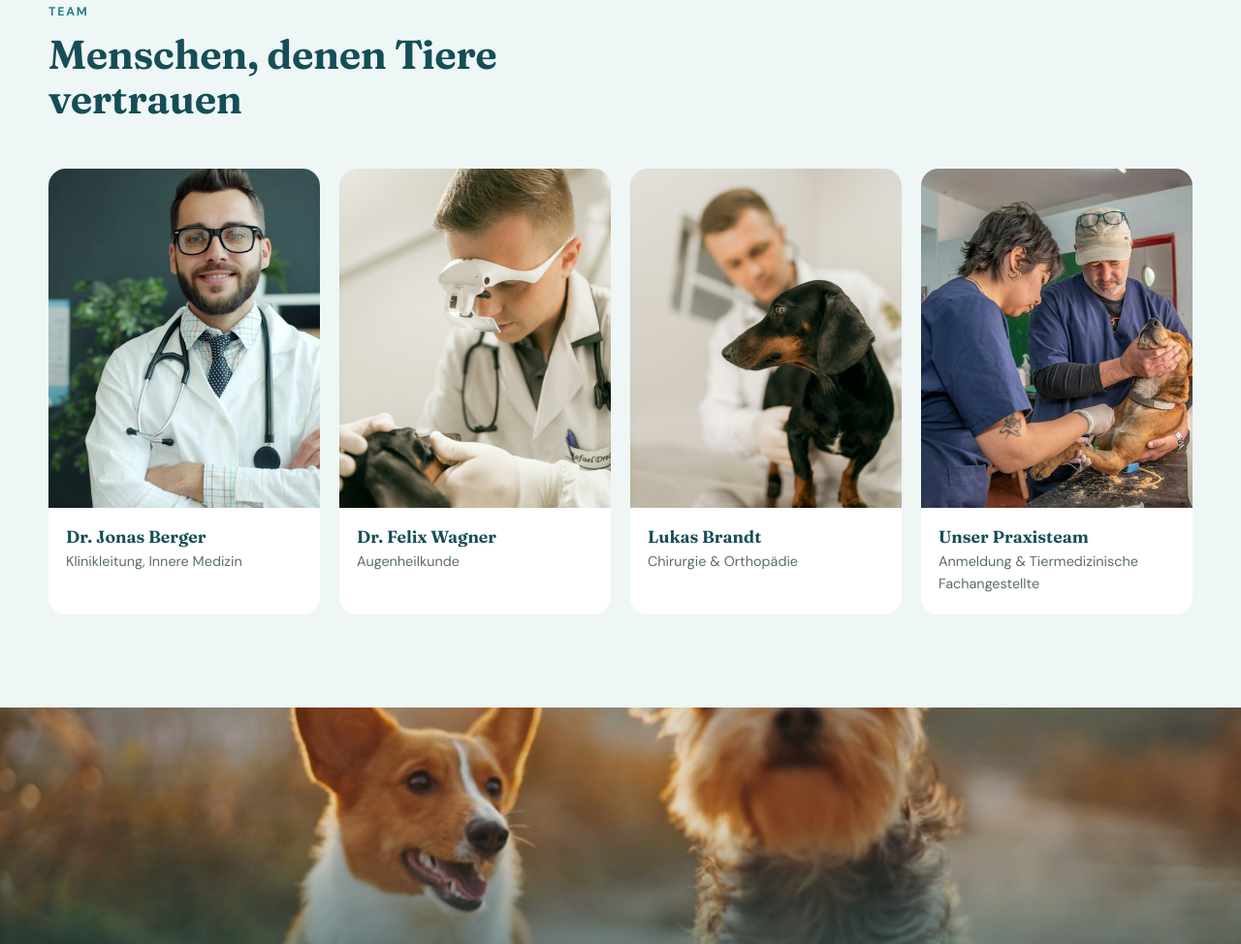
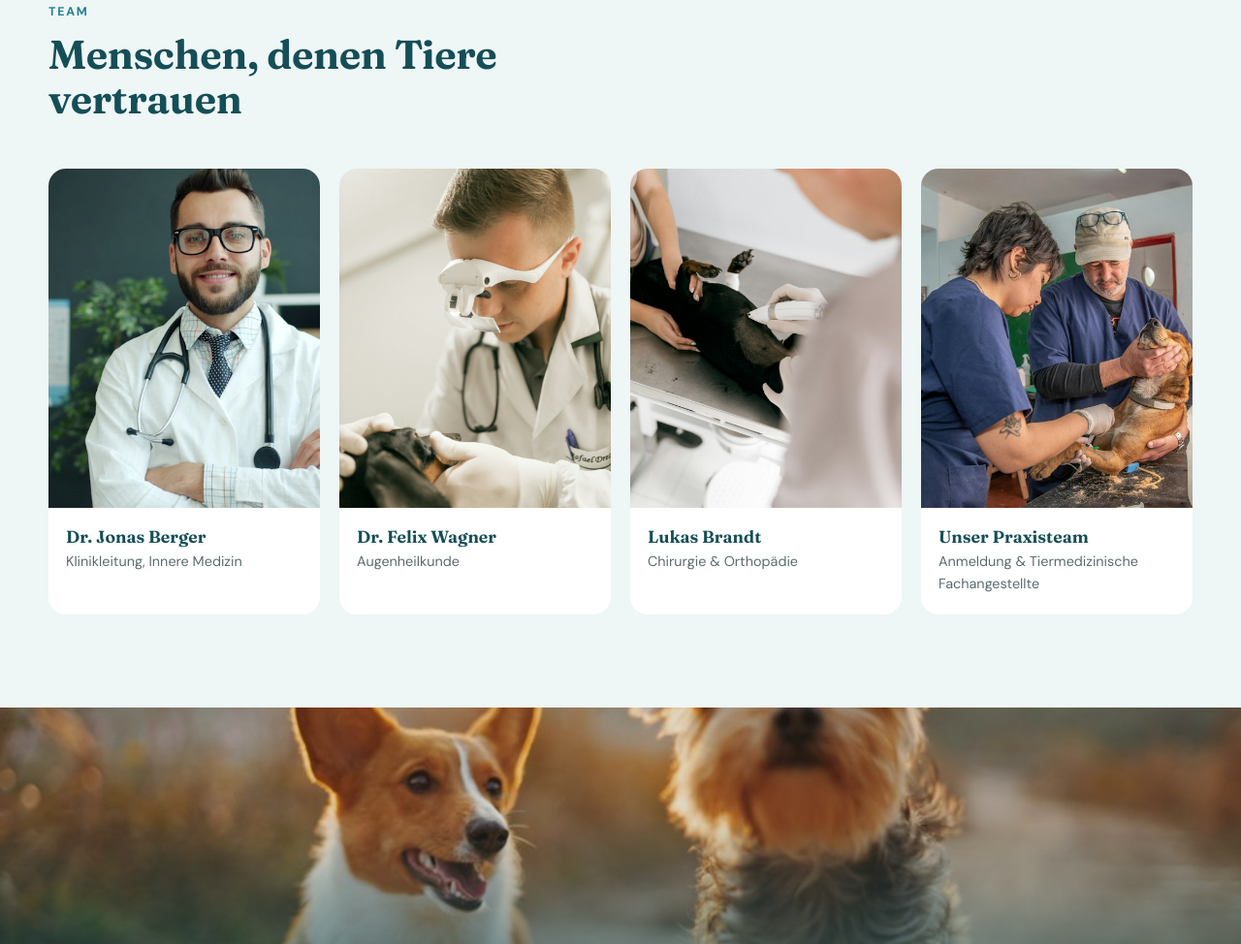
Before and after one commit to freimoser/tierklinik-blumengarten-demo, a plain HTML site: page index.html in a window 1280 px wide. Shown: the part 5190-6164 px from the top of the page at 97% size. Drawn offline with Linux system fonts and the light colour scheme; a script that the page names is missing.

Commit message:
Teamfoto ohne Doppelung
Co-Authored-By: Claude Opus 5.5 <noreply@anthropic.com>

```diff
--- a/index.html
+++ b/index.html
@@ -190,7 +190,7 @@
       <div class="team">
         <figure><img src="img/team1.jpg" alt="Portrait Dr. Jonas Berger" loading="lazy"><figcaption><strong>Dr. Jonas Berger</strong><span>Klinikleitung, Innere Medizin</span></figcaption></figure>
         <figure><img src="img/team3.jpg" alt="Portrait Dr. Felix Wagner bei der Untersuchung" loading="lazy"><figcaption><strong>Dr. Felix Wagner</strong><span>Augenheilkunde</span></figcaption></figure>
-        <figure><img src="img/dackel.jpg" alt="Portrait Lukas Brandt mit Dackel" loading="lazy"><figcaption><strong>Lukas Brandt</strong><span>Chirurgie &amp; Orthopädie</span></figcaption></figure>
+        <figure><img src="img/team2.jpg" alt="Portrait Lukas Brandt bei der Untersuchung eines Hundes" loading="lazy"><figcaption><strong>Lukas Brandt</strong><span>Chirurgie &amp; Orthopädie</span></figcaption></figure>
         <figure><img src="img/praxisteam.jpg" alt="Praxisteam mit Hund" loading="lazy"><figcaption><strong>Unser Praxisteam</strong><span>Anmeldung &amp; Tiermedizinische Fachangestellte</span></figcaption></figure>
       </div>
     </div>
```
Also changed, not shown: img/team2.jpg (added).
